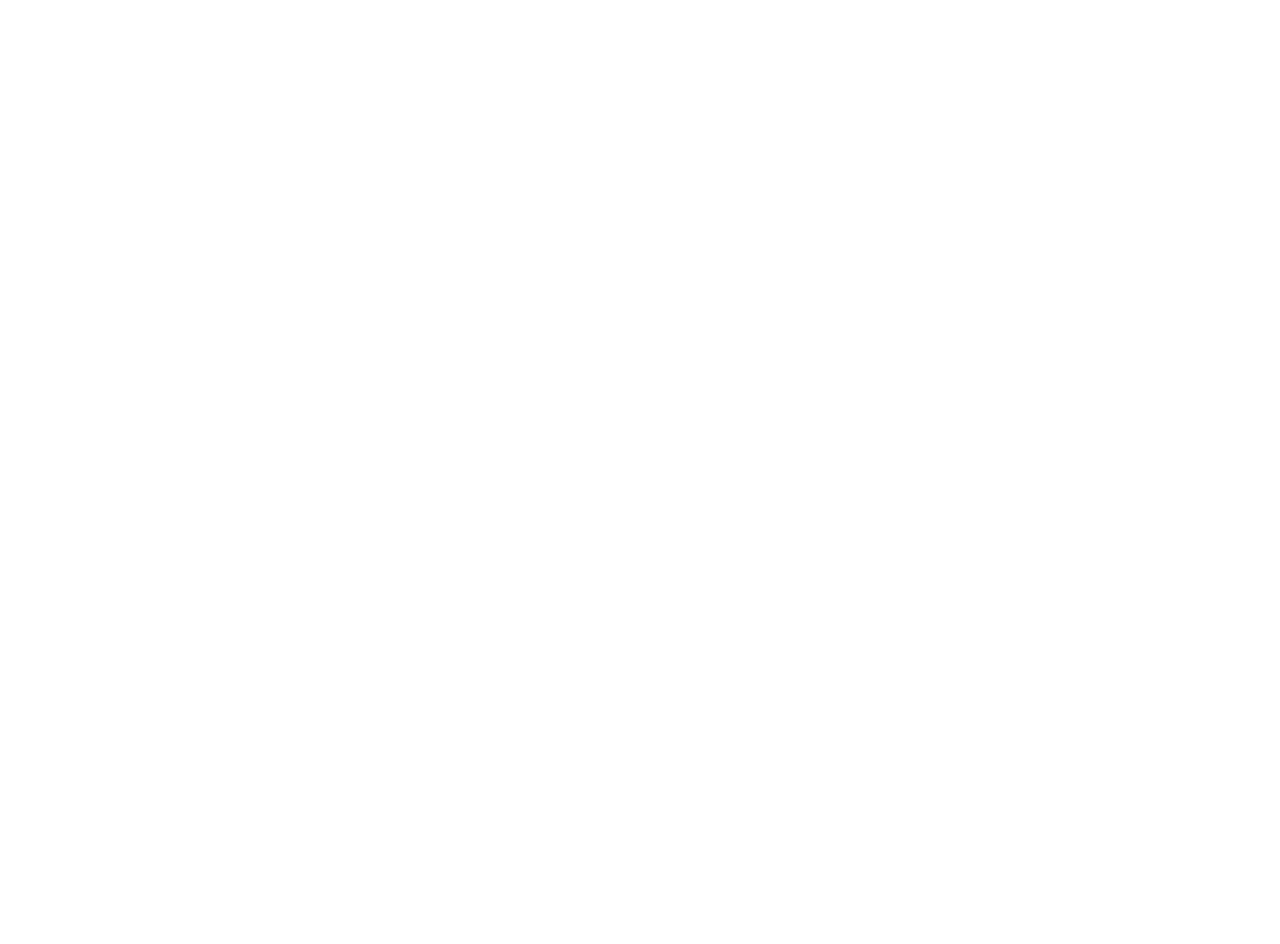
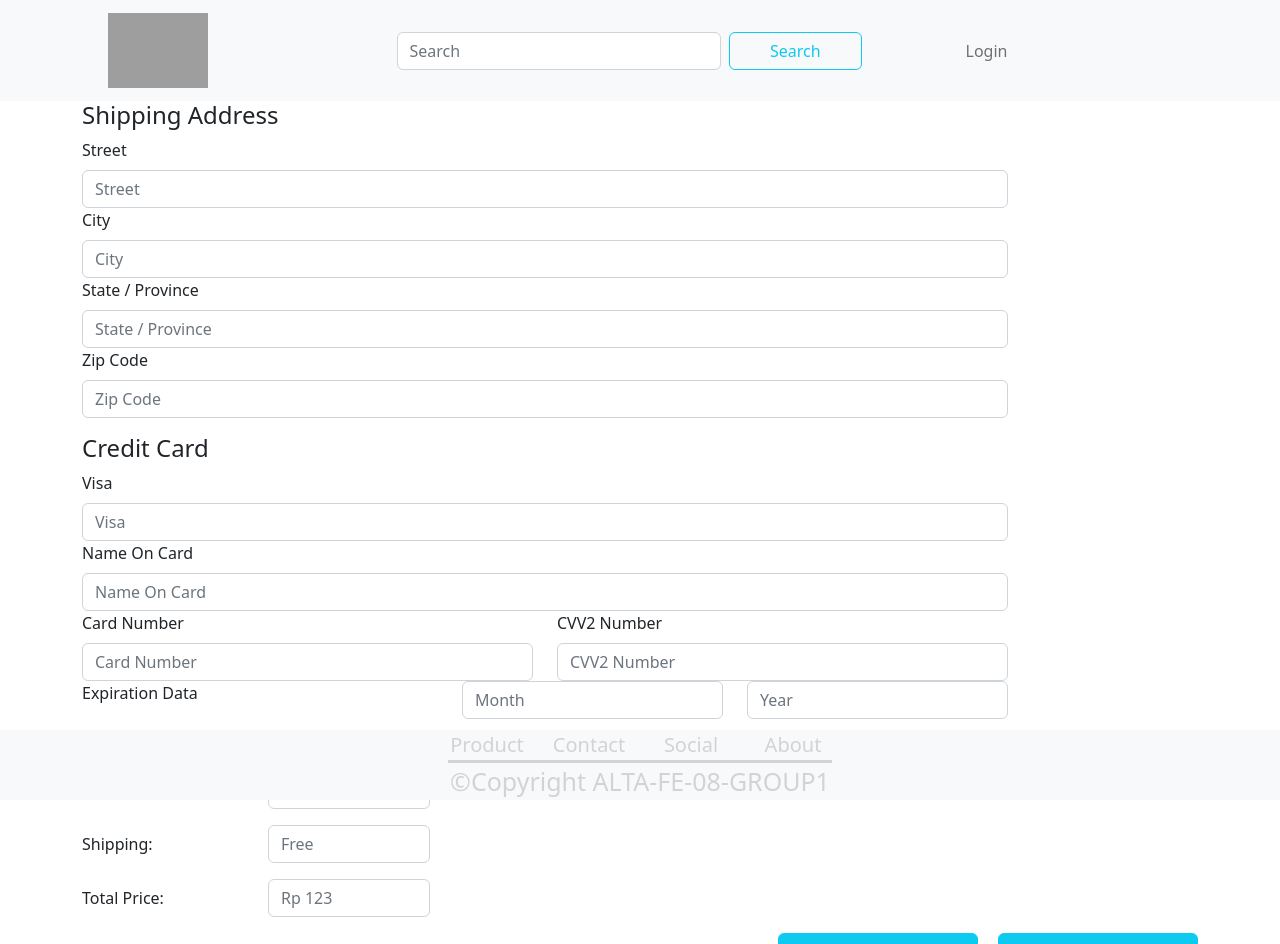
Before and after one commit to ALTA-Group-1/FE-Project_E-Commerce, a React (Create React App) app: page /checkout in a window 1280 px wide. Before the commit this address had no page. Shown: the top 944 px of the page. Before the commit the page ends 800 px from the top, so only its background shows below. Built offline with nearby package versions, Linux system fonts and the light colour scheme; grey boxes are pictures that could not be loaded.

Commit message:
page checkout

```diff
--- a/src/App.js
+++ b/src/App.js
@@ -11,6 +11,7 @@
 import Register from './pages/Register';
 import MyStore from './pages/MyStore';
 import Profile from './pages/Profile';
+import Checkout from './pages/Checkout';
 import { CookiesProvider } from 'react-cookie';
 
 const App = () => {
@@ -29,6 +30,7 @@
         <Route path="/register" element={<Register />} />
         <Route path="/mystore" element={<MyStore />} />
         <Route path="/myprofile" element={<Profile />} />
+        <Route path="/checkout" element={<Checkout />} />
       </Routes>
     </BrowserRouter>
     </CookiesProvider>
--- /dev/null
+++ b/src/pages/Checkout.js
@@ -0,0 +1,162 @@
+import React, { useState } from 'react';
+import { Container, Form, Row, Col, Button } from 'react-bootstrap';
+import NavBar from '../components/Navbar';
+import Footer from '../components/Footer';
+import '../style/Checkout.css';
+
+const Checkout = () => {
+        const [validated, setValidated] = useState(false);
+
+        const handleSubmit = (event) => {
+          const form = event.currentTarget;
+          if (form.checkValidity() === false) {
+            event.preventDefault();
+            event.stopPropagation();
+          }
+
+          setValidated(true);
+        };
+
+  return (
+    <div>
+        <div>
+            <NavBar />
+        </div>
+        <div>
+            <Container>
+                <h4>Shipping Address</h4>
+            </Container>
+        </div>
+        <div>
+            <Container>
+                <Form noValidate validated={validated} onSubmit={handleSubmit}>
+                    <Row className="mb-3">
+                        <Form.Group as={Col} md="10" controlId="validationCustom01">
+                            <Form.Label>Street</Form.Label>
+                            <Form.Control type="text" placeholder="Street" required />
+                            <Form.Control.Feedback type="invalid">
+                                Please provide a valid street.
+                            </Form.Control.Feedback>
+                        </Form.Group>
+                        <Form.Group as={Col} md="10" controlId="validationCustom02">
+                            <Form.Label>City</Form.Label>
+                            <Form.Control type="text" placeholder="City" required />
+                            <Form.Control.Feedback type="invalid">
+                                Please provide a valid city.
+                            </Form.Control.Feedback>
+                        </Form.Group>
+                        <Form.Group as={Col} md="10" controlId="validationCustom03">
+                            <Form.Label>State / Province</Form.Label>
+                            <Form.Control type="text" placeholder="State / Province" required />
+                            <Form.Control.Feedback type="invalid">
+                                Please provide a valid state / Province.
+                            </Form.Control.Feedback>
+                        </Form.Group>
+                        <Form.Group as={Col} md="10" controlId="validationCustom04">
+                            <Form.Label>Zip Code</Form.Label>
+                            <Form.Control type="text" placeholder="Zip Code" required />
+                            <Form.Control.Feedback type="invalid">
+                                Please provide a valid zip.
+                            </Form.Control.Feedback>
+                        </Form.Group>
+                    </Row>
+                </Form>
+            </Container>
+        </div>
+        <div>
+            <Container>
+                <h4>Credit Card</h4>
+            </Container>
+        </div>
+        <div>
+            <Container>
+                <Form noValidate validated={validated} onSubmit={handleSubmit}>
+                    <Row className="mb-3">
+                        <Form.Group as={Col} md="10" controlId="validationCustom05">
+                            <Form.Label>Visa</Form.Label>
+                            <Form.Control type="text" placeholder="Visa" required />
+                        </Form.Group>
+                        <Form.Group as={Col} md="10" controlId="validationCustom06">
+                            <Form.Label>Name On Card</Form.Label>
+                            <Form.Control type="text" placeholder="Name On Card" required />
+                        </Form.Group>
+                        <Form.Group as={Col} md="5" controlId="validationCustom07">
+                            <Form.Label>Card Number</Form.Label>
+                            <Form.Control type="text" placeholder="Card Number" required />
+                        </Form.Group>
+                        <Form.Group as={Col} md="5" controlId="validationCustom08">
+                            <Form.Label>CVV2 Number</Form.Label>
+                            <Form.Control type="text" placeholder="CVV2 Number" required />
+                        </Form.Group>
+                        <Form.Group as={Col} md="4" controlId="validationCustom08">
+                            <Form.Label>Expiration Data</Form.Label>
+                        </Form.Group>
+                        <Form.Group as={Col} md="3" controlId="validationCustom08">
+                            <Form.Control type="text" placeholder="Month" required />
+                        </Form.Group>
+                        <Form.Group as={Col} md="3" controlId="validationCustom08">
+                            <Form.Control type="text" placeholder="Year" required />
+                        </Form.Group>
+                    </Row>
+                </Form>
+            </Container>
+        </div>
+        <div>
+            <Container>
+                <h4>Review Order</h4>
+            </Container>
+        </div>
+        <div>
+            <Container>
+                <Form>
+                    <Row>
+                        <Form.Group as={Row} className="mb-3" controlId="formPlaintextPassword">
+                            <Form.Label column sm="2">
+                            Total Quantity:
+                            </Form.Label>
+                            <Col sm="2">
+                            <Form.Control type="text" placeholder="Value" />
+                            </Col>
+                        </Form.Group>
+                    </Row>
+                    <Row>
+                        <Form.Group as={Row} className="mb-3" controlId="formPlaintextPassword">
+                            <Form.Label column sm="2">
+                            Shipping:
+                            </Form.Label>
+                            <Col sm="2">
+                            <Form.Control type="text" placeholder="Free" />
+                            </Col>
+                        </Form.Group>
+                    </Row>
+                    <Row>
+                        <Form.Group as={Row} className="mb-3" controlId="formPlaintextPassword">
+                            <Form.Label column sm="2">
+                            Total Price:
+                            </Form.Label>
+                            <Col sm="2">
+                            <Form.Control type="text" placeholder="Rp 123" />
+                            </Col>
+                        </Form.Group>
+                    </Row>
+                </Form>
+            </Container>
+        </div>
+        <div>
+            <Container className="button-ship" >
+                <Button variant="info" type="submit" style={{ marginRight: '20px' }}>
+                    Confirm
+                </Button>
+                <Button variant="info" type="submit">
+                    Cancel
+                </Button>
+            </Container>
+        </div>
+        <div>
+            <Footer />
+        </div>
+    </div>
+  )
+}
+
+export default Checkout;
--- a/src/pages/Dashboard.js
+++ b/src/pages/Dashboard.js
@@ -86,6 +86,9 @@
   const goMyProfile = () => {
     navigate('/myprofile');
   };
+  const goCheckout = () => {
+    navigate('/checkout');
+  };
 
   return (
     <div>
@@ -116,6 +119,9 @@
         </Button>
         <Button variant="primary" onClick={() => goMyProfile()}>
           go my profile
+        </Button>
+        <Button variant="primary" onClick={() => goCheckout()}>
+          go Checkout
         </Button>
       </div>
       <br></br>
--- /dev/null
+++ b/src/style/Checkout.css
@@ -0,0 +1,4 @@
+.button-ship{
+    display: flex;
+    justify-content: flex-end;
+}
```
